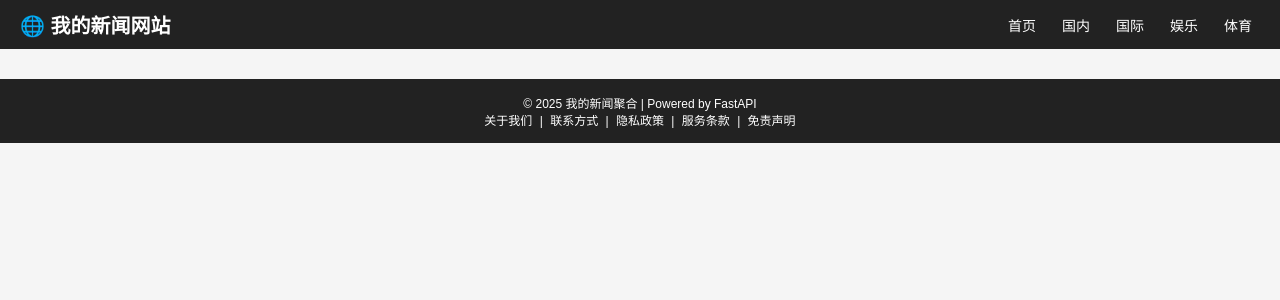
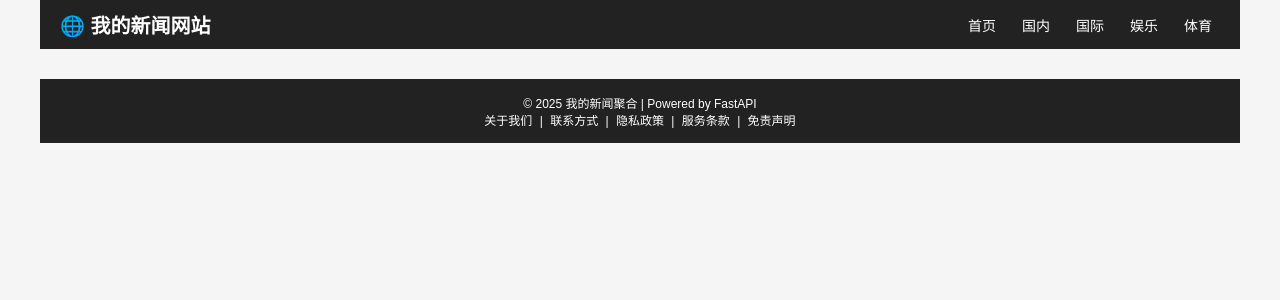
Before and after one commit to elaineling891-ux/allMyChineseNews, a FastAPI app: template templates/main.html in a window 1280 px wide. Shown: the top 300 px of the page. Run offline with FastAPI, Linux system fonts and the light colour scheme; the template is opened without the code that fills it, so the values that code supplies are empty; parts of the project's set-up code (start-up, migrations or seed data) failed here and were passed over.

Commit message:
Update main.html

```diff
--- a/templates/main.html
+++ b/templates/main.html
@@ -9,6 +9,14 @@
      crossorigin="anonymous"></script>
     <style>
         body { font-family: Arial, sans-serif; margin:0; padding:0; background:#f5f5f5; }
+
+        /* 整个内容居中 */
+        .container {
+            max-width: 1200px;
+            margin: 0 auto;
+            padding: 0 10px;
+        }
+
         header { background:#222; color:#fff; padding:10px 20px; display:flex; align-items:center; justify-content:space-between; flex-wrap:wrap; }
         header h1 { margin:0; font-size:20px; }
         nav { display:flex; flex-wrap:wrap; gap:10px; }
@@ -43,7 +51,7 @@
         .dot.active { background:#717171; }
 
         /* 分类模块 */
-        .category-section { margin:10px 10px 20px 10px; }
+        .category-section { margin:10px 0 20px 0; }
         .category-header { display:flex; justify-content:space-between; align-items:center; margin-bottom:8px; }
         .category-header h2 { margin:0; font-size:16px; }
         .category-header a { text-decoration:none; color:#007BFF; font-size:12px; }
@@ -80,6 +88,7 @@
     </style>
 </head>
 <body>
+  <div class="container">
     <header>
         <h1>🌐 我的新闻网站</h1>
         <nav>
@@ -122,6 +131,7 @@
       <a href="/terms">服务条款</a> |
       <a href="/disclaimer">免责声明</a>
     </footer>
+  </div>
 
     <script>
         document.getElementById('year').textContent = new Date().getFullYear();
@@ -141,7 +151,7 @@
             oldSlides.forEach(s => s.remove());
             dotsContainer.innerHTML = "";
 
-           slides.forEach((item, idx) => {
+            slides.forEach((item, idx) => {
                 const div = document.createElement("div");
                 div.className = "slide";
                 div.innerHTML = `
@@ -216,5 +226,4 @@
         loadCarousel();
         loadCategorySections();
     </script>
-</body>
 </html>
```
